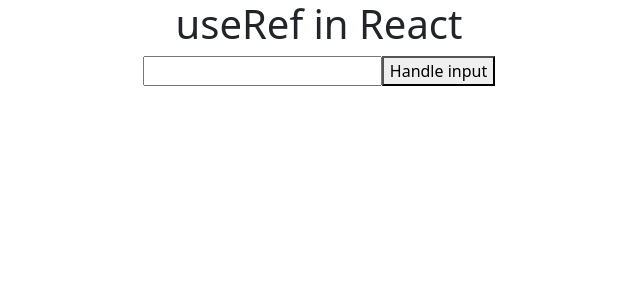
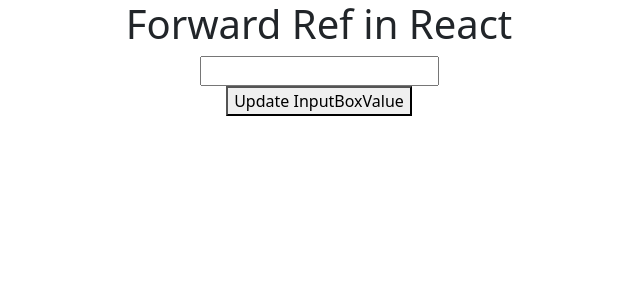
Before and after one commit to Arvindkr123/React-Learning, a React (Create React App) app: page / in a window 1280 px wide. Shown: the top 300 px of the page, without its empty margins (321-961 px from the left). Built offline with nearby package versions, Linux system fonts and the light colour scheme.

Commit message:
foward ref in React

```diff
--- a/src/App.js
+++ b/src/App.js
@@ -1,22 +1,21 @@
 import logo from './logo.svg';
 import './App.css';
 import React, { useRef } from 'react'
+import User from './User'
 
 function App(){
   let inputRef = useRef(null)
-  function handleInput(){
-    console.warn('Function call')
-    // inputRef.current.value = '2000'
-    // inputRef.current.focus();
-    inputRef.current.style.color='red';
-    inputRef.current.style.backgroundColor='black';
-    // inputRef.current.style.display='none';
+  function updateInput(){
+    inputRef.current.value='10000'
+    inputRef.current.style.color='red'
+    inputRef.current.style.backgroundColor='black'
+    inputRef.current.focus();
   }
   return(
     <div className='App'>
-      <h1>useRef in React</h1>
-      <input type="text" ref={inputRef} />
-      <button onClick={()=>handleInput()}>Handle input</button>
+      <h1>Forward Ref in React</h1>
+      <User ref={inputRef}/>
+      <button onClick={updateInput}>Update InputBoxValue</button>
     </div>
   )
 }
--- a/src/User.js
+++ b/src/User.js
@@ -0,0 +1,11 @@
+import React, {forwardRef} from "react";
+
+function User(props, ref){
+    return(
+        <div>
+            <input type="text" ref={ref}/>
+        </div>
+    )
+}
+
+export default forwardRef(User);
```
